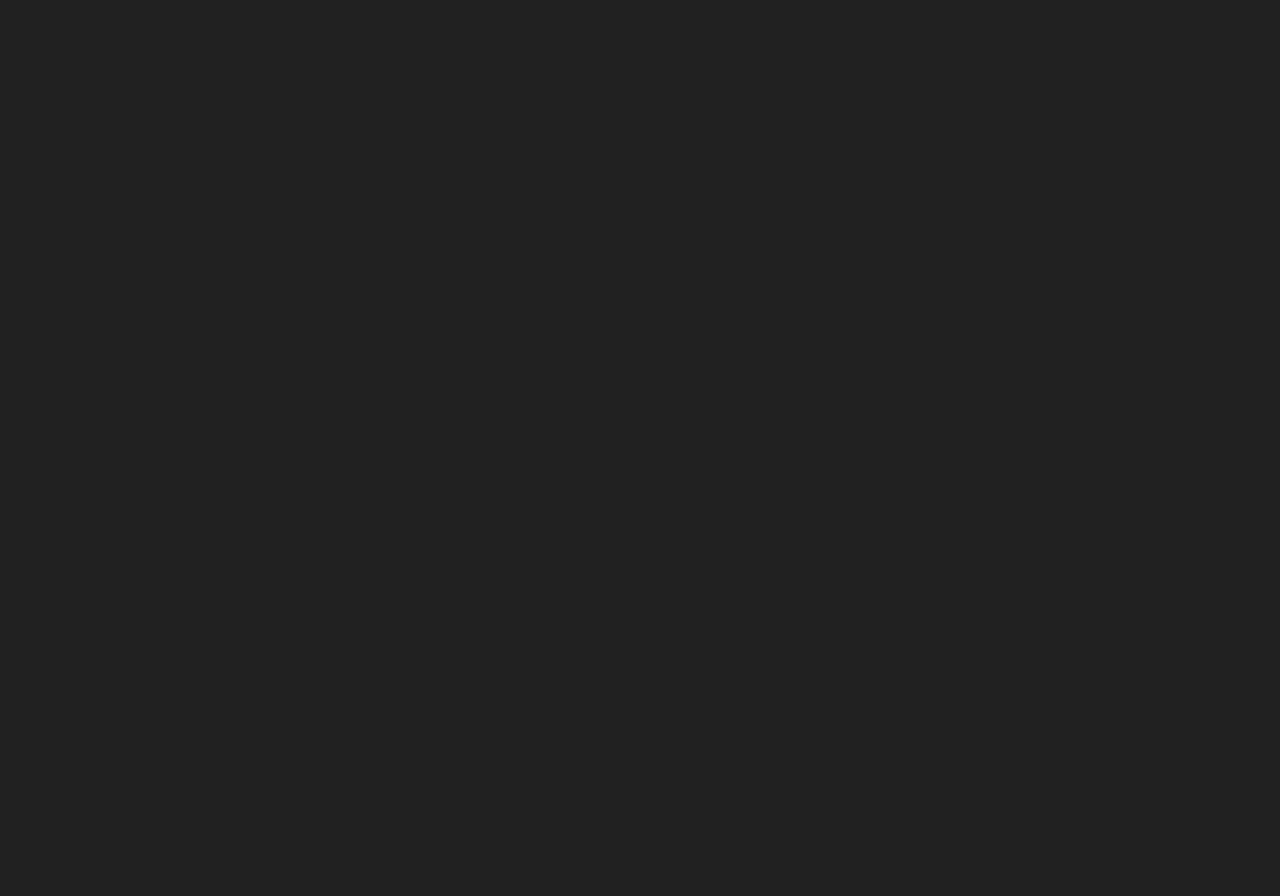
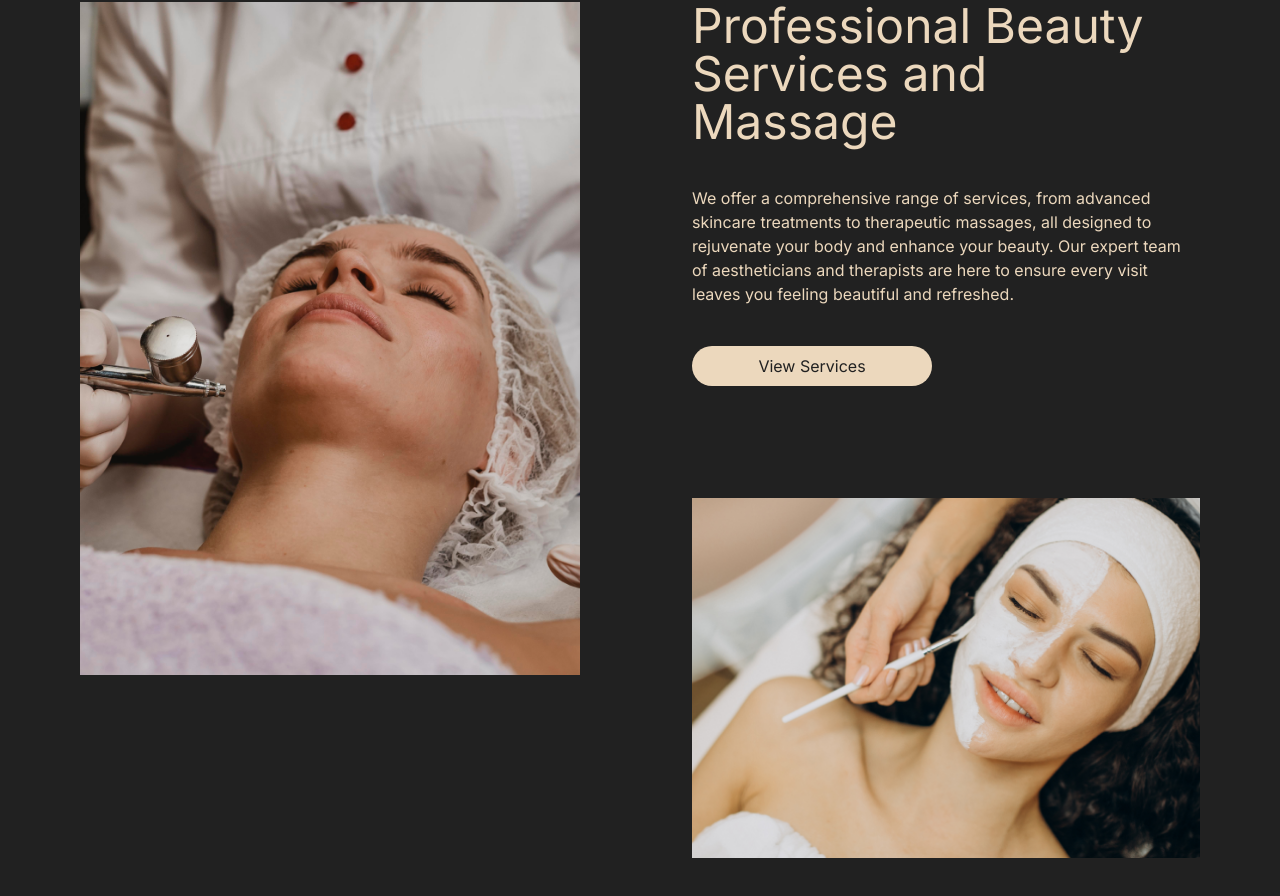
Before and after one commit to Charleneeid11/EliteNails-Frontend, a Next.js app: page / in a window 1280 px wide. Shown: the part 988-1884 px from the top of the page. Before the commit the page ends 919 px from the top, so only its background shows below. Built offline with nearby package versions, Linux system fonts and the light colour scheme.

Commit message:
feat(home): added the services summary component

```diff
--- a/app/(home)/page.tsx
+++ b/app/(home)/page.tsx
@@ -4,7 +4,7 @@ const statsList = [
   { title: "Quality Products", image: "/icons/qualityProducts.svg" },
   { title: "Qualified Personnel", image: "/icons/qualifiedPersonnel.svg" },
   { title: "High Standards", image: "/icons/highStandards.svg" },
-]
+];
 
 export default function Home() {
   return (
@@ -15,21 +15,29 @@ export default function Home() {
           Max Your Beauty <br /> With Our Best <br /> Service
         </h1>
         <p className="text-base max-md:text-sm max-sm:text-xs">
-          We provide beauty and treatment services <br className="lg:hidden"/> with the best quality
+          We provide beauty and treatment services <br className="lg:hidden" />{" "}
+          with the best quality
         </p>
       </div>
 
       {/* Stats */}
       <div className="lg:h-[150px] bg-[#ECD8BD] flex w-full justify-between relative text-black">
         <div className="flex h-full justify-center items-center gap-16 w-full  max-lg:justify-between lg:w-1/2 max-lg:px-36 max-lg:py-12 max-sm:py-6 max-md:px-20 max-sm:px-6">
-          {
-            statsList.map((stat, index) => (
-              <div key={index} className="flex flex-col items-center gap-2 text-center">
-                <Image src={stat.image} alt={stat.title} width={50} height={50} className="w-[50px] max-lg:w-[40px]" />
-                <p className="max-lg:text-sm">{stat.title}</p>
-              </div>
-            ))
-          }
+          {statsList.map((stat, index) => (
+            <div
+              key={index}
+              className="flex flex-col items-center gap-2 text-center"
+            >
+              <Image
+                src={stat.image}
+                alt={stat.title}
+                width={50}
+                height={50}
+                className="w-[50px] max-lg:w-[40px]"
+              />
+              <p className="max-lg:text-sm">{stat.title}</p>
+            </div>
+          ))}
         </div>
         <Image
           src="/heroWoman.png"
@@ -39,315 +47,45 @@ export default function Home() {
           className="absolute 2xl:-bottom-[48px] right-0 w-[900px] max-2xl:w-[800px] max-2xl:-bottom-[41px] max-xl:w-[700px] max-xl:-bottom-[34px] max-lg:w-[600px] max-lg:bottom-[134px] max-md:w-[500px] max-md:bottom-[140px] max-sm:w-[400px] max-sm:bottom-[118px]"
         />
       </div>
-      {/* <div
-        style={{
-          display: "flex",
-          alignItems: "center",
-          justifyContent: "space-between",
-        }}
-      >
-        <div
-          style={{
-            flex: 1,
-            display: "flex",
-            justifyContent: "center",
-            alignItems: "center",
-            paddingTop: "100px",
-            paddingLeft: "60px",
-          }}
-        >
+
+      {/* Services Summary */}
+      <div className="flex max-lg:flex-col py-28 px-44 max-2xl:px-20 max-lg:py-8 max-lg:px-4 gap-28">
+        <div className=" h-full flex items-start shrink-0">
           <Image
-            src="/icons/needlingfacial.svg"
-            alt="Needling Facial"
-            width={450}
-            height={450}
+            src="/BeautyService.png"
+            alt="Beauty service"
+            width={580}
+            height={784}
+            className="w-[500px] max-xl:w-[400px] max-xl:h-[700px] object-cover max-lg:w-full max-lg:h-[500px]"
           />
         </div>
-        <div
-          style={{
-            flex: 1,
-            display: "flex",
-            flexDirection: "column",
-            alignItems: "left",
-            padding: "0 100px",
-          }}
-        >
-          <Image
-            src="/icons/professionalbeautyservices.svg"
-            alt="Professional Beauty Services"
-            width={500}
-            height={500}
-            style={{ paddingTop: "110px" }}
-          />
-          <p
-            style={{
-              fontFamily: "Poppins",
-              color: "#FFFFFF",
-              textAlign: "left",
-              padding: "20px 0 0 0",
-            }}
-          >
-            Lorem ipsum dolor sit amet consectetur adipiscing elit Ut et. Lorem
-            ipsum dolor sit amet consectetur adipiscing elit Ut et.
-          </p>
-          <button
-            style={{
-              fontFamily: "Inika",
-              fontSize: "20px",
-              color: "#212121",
-              background: "#ECD8BD",
-              border: "none",
-              padding: "10px 20px",
-              cursor: "pointer",
-              position: "relative",
-              top: "50px",
-              left: "0px",
-              borderRadius: "20px",
-              width: "200px",
-            }}
-          >
-            View Services
-          </button>
-          <div style={{ position: "relative", top: "190px" }}>
+        <div className="">
+          <div className="flex flex-col gap-y-10 mb-28">
+            <h1 className="text-bold text-7xl max-2xl:text-5xl max-md:text-2xl">
+              Professional Beauty Services and Massage
+            </h1>
+            <p>
+              We offer a comprehensive range of services, from advanced skincare
+              treatments to therapeutic massages, all designed to rejuvenate
+              your body and enhance your beauty. Our expert team of
+              aestheticians and therapists are here to ensure every visit leaves
+              you feeling beautiful and refreshed.
+            </p>
+            <button className="py-2 px-4 text-[#212121] bg-[#ECD8BD] w-[240px] max-md:w-[150px] max-2xl:w-[240px] rounded-full text-base text-bold">
+              View Services
+            </button>
+          </div>
+          <div>
             <Image
-              src="/icons/halffacemask.svg"
-              alt="Half Face Mask"
-              width={600}
-              height={600}
-            />
-            <Image
-              src="/icons/sparkwheel.svg"
-              alt="Spark Wheel"
-              width={300}
-              height={300}
-              style={{ position: "absolute", left: "440px", top: "-180px" }}
+              src="/Massage.png"
+              alt="massage"
+              width={870}
+              height={360}
+              className="shrink-0 w-full h-[360px] object-cover"
             />
           </div>
         </div>
       </div>
-      <div style={{ position: "relative", top: "175px" }}>
-        <Image
-          src="/icons/star.svg"
-          alt="Star"
-          width={90}
-          height={90}
-          style={{ marginLeft: "40px" }}
-        />
-      </div>
-      <Services style={{ width: "100%", display: "block" }}>
-        <div
-          style={{
-            background: "#ECD8BD",
-            marginTop: "300px",
-            paddingBottom: "130px",
-            width: "100%",
-            height: "auto",
-            margin: "250px 0 0 0",
-          }}
-        >
-          <h2
-            style={{
-              fontFamily: "Inika",
-              fontSize: "46px",
-              fontWeight: "bold",
-              color: "#212121",
-              textAlign: "center",
-              margin: "20px 0 0 0",
-              width: "100%",
-              height: "55px",
-              marginTop: "80px",
-            }}
-          >
-            Our Services
-          </h2>
-          <p
-            style={{
-              fontFamily: "Inika",
-              fontSize: "15px",
-              color: "#7D5620",
-              textAlign: "center",
-            }}
-          >
-            Treat yourself to our services for all ages and genders.
-          </p>
-          <div
-            style={{
-              display: "flex",
-              justifyContent: "center",
-              padding: "20px",
-              paddingTop: "70px",
-            }}
-          >
-            <button
-              style={{
-                background: "none",
-                border: "none",
-                cursor: "pointer",
-                paddingLeft: "50px",
-              }}
-            >
-              <Image
-                src="/icons/buttonleft.svg"
-                alt="Arrow Button"
-                width={30}
-                height={30}
-              />
-            </button>
-            <div
-              style={{
-                flex: 1,
-                display: "flex",
-                flexDirection: "column",
-                alignItems: "center",
-                marginLeft: "5px",
-              }}
-            >
-              <Image
-                src="/icons/service1.svg"
-                alt="Service 1"
-                width={200}
-                height={200}
-                style={{ marginLeft: "10px" }}
-              />
-              <p
-                style={{
-                  fontFamily: "Inika",
-                  fontSize: "20px",
-                  fontWeight: "bold",
-                  color: "#7D5620",
-                  textAlign: "center",
-                }}
-              >
-                Glow Peel
-              </p>
-            </div>
-            <div
-              style={{
-                flex: 1,
-                display: "flex",
-                flexDirection: "column",
-                alignItems: "center",
-                marginLeft: "5px",
-              }}
-            >
-              <Image
-                src="/icons/service2.svg"
-                alt="Service 2"
-                width={200}
-                height={200}
-                style={{ marginLeft: "10px" }}
-              />
-              <p
-                style={{
-                  fontFamily: "Inika",
-                  fontSize: "20px",
-                  fontWeight: "bold",
-                  color: "#7D5620",
-                  textAlign: "center",
-                }}
-              >
-                Microneedling
-              </p>
-            </div>
-            <div
-              style={{
-                flex: 1,
-                display: "flex",
-                flexDirection: "column",
-                alignItems: "center",
-                marginLeft: "5px",
-              }}
-            >
-              <Image
-                src="/icons/service3.svg"
-                alt="Service 3"
-                width={200}
-                height={200}
-                style={{ marginLeft: "10px" }}
-              />
-              <p
-                style={{
-                  fontFamily: "Inika",
-                  fontSize: "20px",
-                  fontWeight: "bold",
-                  color: "#7D5620",
-                  textAlign: "center",
-                }}
-              >
-                Microneedling Botox
-              </p>
-            </div>
-            <div
-              style={{
-                flex: 1,
-                display: "flex",
-                flexDirection: "column",
-                alignItems: "center",
-                marginLeft: "5px",
-              }}
-            >
-              <Image
-                src="/icons/service4.svg"
-                alt="Service 4"
-                width={200}
-                height={200}
-                style={{ marginLeft: "10px" }}
-              />
-              <p
-                style={{
-                  fontFamily: "Inika",
-                  fontSize: "20px",
-                  fontWeight: "bold",
-                  color: "#7D5620",
-                  textAlign: "center",
-                }}
-              >
-                Laser Facial Rejuvenation
-              </p>
-            </div>
-            <button
-              style={{
-                background: "none",
-                border: "none",
-                cursor: "pointer",
-                paddingLeft: "50px",
-              }}
-            >
-              <Image
-                src="/icons/buttonright.svg"
-                alt="Arrow Button"
-                width={30}
-                height={30}
-              />
-            </button>
-          </div>
-          <div
-            style={{
-              display: "flex",
-              justifyContent: "center",
-              alignItems: "center",
-              padding: "20px",
-              paddingTop: "90px",
-            }}
-          >
-            <button
-              style={{
-                fontFamily: "Inika",
-                fontSize: "17px",
-                color: "#ECD8BD",
-                background: "#212121",
-                border: "none",
-                padding: "10px 20px",
-                cursor: "pointer",
-                borderRadius: "20px",
-                width: "200px",
-              }}
-            >
-              View All Services
-            </button>
-          </div>
-        </div>
-      </Services> */}
     </div>
   );
 }
```
Also changed, not shown: public/BeautyService.png (added), public/Massage.png (added).
